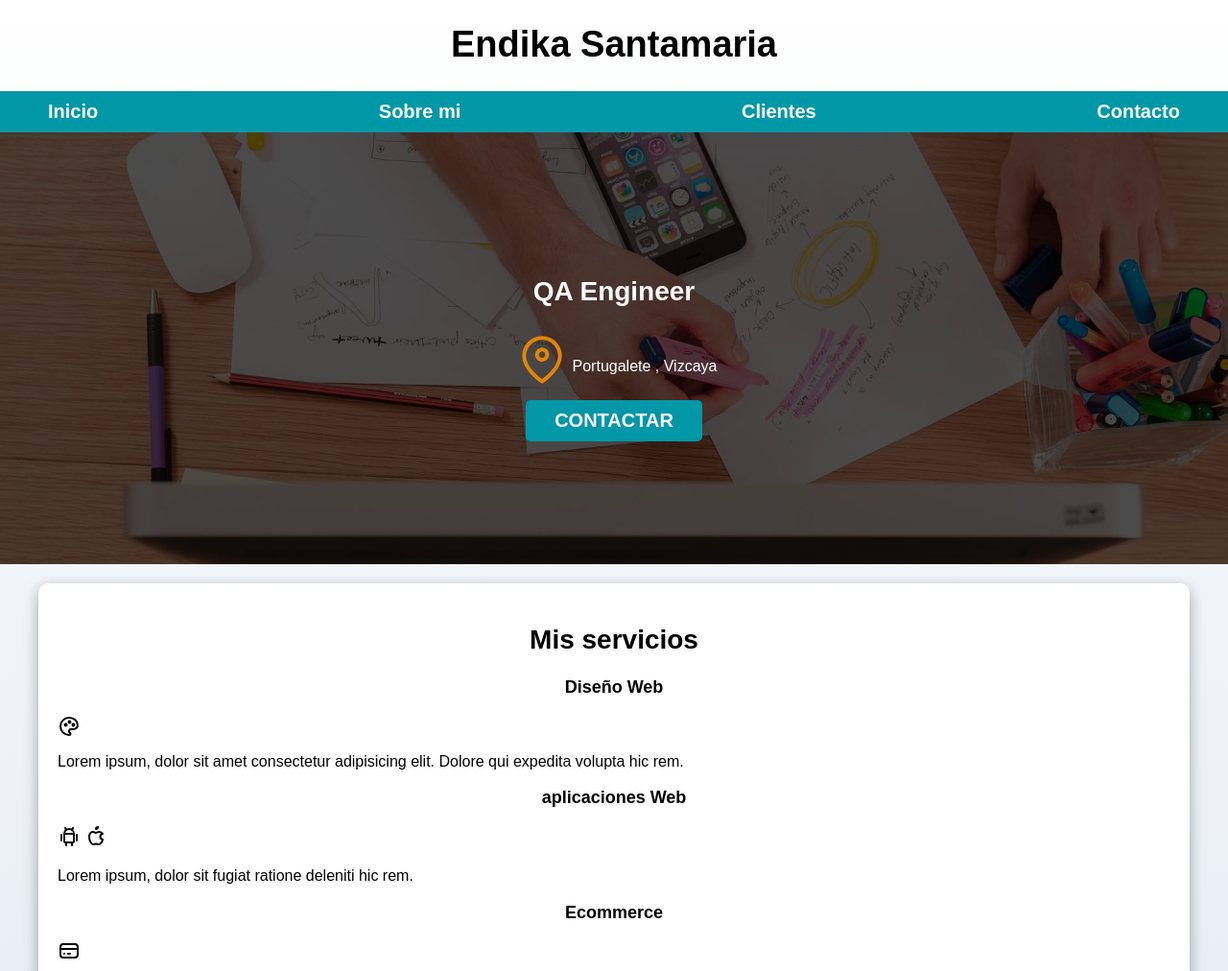
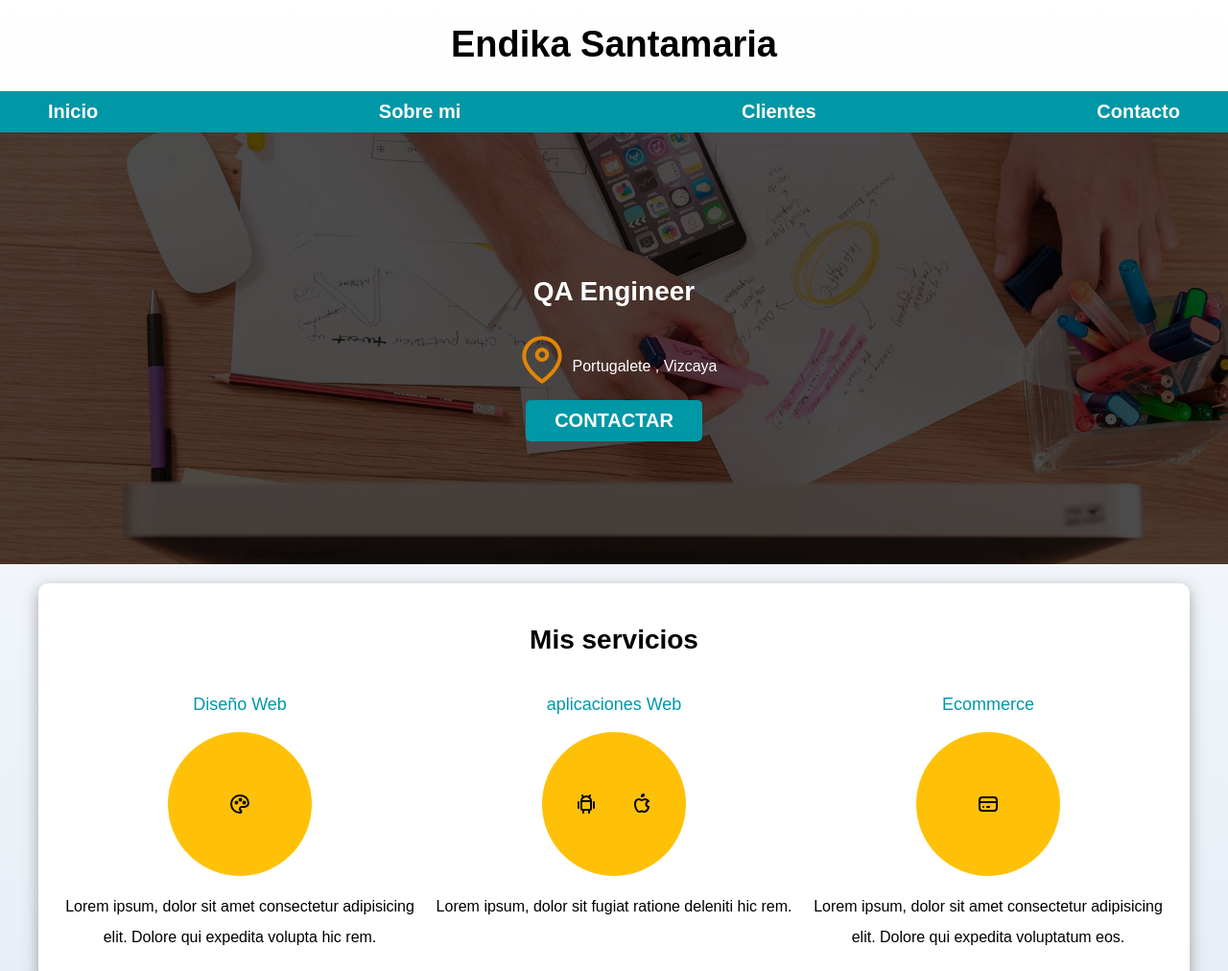
Before and after one commit to Akradeveloper/Portfolio, a plain HTML site: page index.html in a window 1280 px wide. Shown: the top 1012 px of the page at 96% size. Drawn offline with Linux system fonts and the light colour scheme.

Commit message:
services terminado

```diff
--- a/index.html
+++ b/index.html
@@ -1,15 +1,15 @@
 <html lang="en">
   <head>
-    <meta charset="UTF-8">
-    <meta http-equiv="X-UA-Compatible" content="IE=edge">
-    <meta name="viewport" content="width=device-width, initial-scale=1.0">
+    <meta charset="UTF-8" />
+    <meta http-equiv="X-UA-Compatible" content="IE=edge" />
+    <meta name="viewport" content="width=device-width, initial-scale=1.0" />
     <title>Diseñador Freelancer</title>
-    <link rel="preload" href="styles/normalize.css" as="style" >
-    <link rel="stylesheet" href="styles/normalize.css">
-    <link rel="preload" href="styles/index.css" as="style" >
-    <link rel="stylesheet" href="styles/index.css">
-
+    <link rel="preload" href="styles/normalize.css" as="style" />
+    <link rel="stylesheet" href="styles/normalize.css" />
+    <link rel="preload" href="styles/index.css" as="style" />
+    <link rel="stylesheet" href="styles/index.css" />
   </head>
+  <body>
     <header>
       <h1 class="titulo">Endika Santamaria</h1>
     </header>
@@ -23,14 +23,29 @@
     </div>
     <section class="hero">
       <div class="hero-container">
-            <h2 class="titulo">QA Engineer    </h2>
+        <h2 class="titulo">QA Engineer</h2>
         <div class="location">
-                <svg width="64px" height="64px" viewBox="0 0 24.00 24.00" fill="none" xmlns="http://www.w3.org/2000/svg" stroke="#e18505"
-                stroke-width="0.00024000000000000003" transform="rotate(0)">
-              <g id="SVGRepo_bgCarrier" stroke-width="0"></g><g id="SVGRepo_tracerCarrier"
-               stroke-linecap="round" stroke-linejoin="round" stroke="#CCCCCC"
-               stroke-width="0.048"></g><g id="SVGRepo_iconCarrier">
-               <path d="M12 21.25C11.853 21.2514 11.7093 21.2059 11.59 21.12C11.29
+          <svg
+            width="64px"
+            height="64px"
+            viewBox="0 0 24.00 24.00"
+            fill="none"
+            xmlns="http://www.w3.org/2000/svg"
+            stroke="#e18505"
+            stroke-width="0.00024000000000000003"
+            transform="rotate(0)"
+          >
+            <g id="SVGRepo_bgCarrier" stroke-width="0"></g>
+            <g
+              id="SVGRepo_tracerCarrier"
+              stroke-linecap="round"
+              stroke-linejoin="round"
+              stroke="#CCCCCC"
+              stroke-width="0.048"
+            ></g>
+            <g id="SVGRepo_iconCarrier">
+              <path
+                d="M12 21.25C11.853 21.2514 11.7093 21.2059 11.59 21.12C11.29
                20.93 4.25 16.2 4.25 10.45C4.25 8.39452 5.06652 6.42328 6.51992
                4.96987C7.97333 3.51647 9.94457 2.69995 12 2.69995C14.0554
                 2.69995 16.0267 3.51647 17.4801 4.96987C18.9335 6.42328 19.75
@@ -39,9 +54,11 @@
                 7.59238 6.05699C6.42056 7.21943 5.75794 8.79939 5.75 10.45C5.75
                  14.66 10.54 18.51 12 19.58C13.46 18.51 18.25 14.66 18.25 10.45C18.2421
                 8.79939 17.5794 7.21943 16.4076 6.05699C15.2358 4.89454 13.6506 4.24463
-                12 4.24995Z" fill="#e18505">
-              </path>
-              <path d="M12 12.75C11.4561 12.75 10.9244 12.5887 10.4722 12.2865C10.0199 11.9844
+                12 4.24995Z"
+                fill="#e18505"
+              ></path>
+              <path
+                d="M12 12.75C11.4561 12.75 10.9244 12.5887 10.4722 12.2865C10.0199 11.9844
               9.66747 11.5549 9.45933 11.0524C9.25119 10.5499 9.19673 9.99695 9.30284 9.4635C9.40895
               8.93006 9.67086 8.44005 10.0555 8.05546C10.4401 7.67086 10.9301 7.40895 11.4635 7.30284C11.997
               7.19673 12.5499 7.25119 13.0524 7.45933C13.5549 7.66747 13.9844 8.01995 14.2865 8.47218C14.5887
@@ -50,8 +67,9 @@
               9.29324 10.8452 9.52165C10.7505 9.75005 10.7258 10.0014 10.774 10.2439C10.8223 10.4863 10.9413 10.7091
               11.1161 10.8839C11.2909 11.0587 11.5137 11.1778 11.7561 11.226C11.9986 11.2742 12.2499 11.2495 12.4784
               11.1549C12.7068 11.0602 12.902 10.9 13.0393 10.6945C13.1767 10.4889 13.25 10.2472 13.25 10C13.25
-              9.66848 13.1183 9.35054 12.8839 9.11612C12.6495 8.8817 12.3315 8.75 12 8.75Z" fill="#e18505">
-              </path>
+              9.66848 13.1183 9.35054 12.8839 9.11612C12.6495 8.8817 12.3315 8.75 12 8.75Z"
+                fill="#e18505"
+              ></path>
             </g>
           </svg>
           <p>Portugalete , Vizcaya</p>
@@ -62,56 +80,113 @@
     </section>
     <main class="container shadow">
       <h2>Mis servicios</h2>
-        <section>
+      <div class="services">
+        <section class="service">
           <h3>Diseño Web</h3>
-            <svg xmlns="http://www.w3.org/2000/svg" class="icon icon-tabler icon-tabler-palette" width="24" height="24" viewBox="0 0 24 24" stroke-width="2" stroke="currentColor" fill="none" stroke-linecap="round" stroke-linejoin="round">
+          <div class="icon-service">
+            <svg
+              xmlns="http://www.w3.org/2000/svg"
+              class="icon icon-tabler icon-tabler-palette"
+              width="24"
+              height="24"
+              viewBox="0 0 24 24"
+              stroke-width="2"
+              stroke="currentColor"
+              fill="none"
+              stroke-linecap="round"
+              stroke-linejoin="round"
+            >
               <path stroke="none" d="M0 0h24v24H0z" fill="none"></path>
-                <path d="M12 21a9 9 0 0 1 0 -18c4.97 0 9 3.582 9 8c0 1.06 -.474 2.078 -1.318 2.828c-.844 .75 -1.989 1.172 -3.182 1.172h-2.5a2 2 0 0 0 -1 3.75a1.3 1.3 0 0 1 -1 2.25"></path>
+              <path
+                d="M12 21a9 9 0 0 1 0 -18c4.97 0 9 3.582 9 8c0 1.06 -.474 2.078 -1.318 2.828c-.844 .75 -1.989 1.172 -3.182 1.172h-2.5a2 2 0 0 0 -1 3.75a1.3 1.3 0 0 1 -1 2.25"
+              ></path>
               <path d="M8.5 10.5m-1 0a1 1 0 1 0 2 0a1 1 0 1 0 -2 0"></path>
               <path d="M12.5 7.5m-1 0a1 1 0 1 0 2 0a1 1 0 1 0 -2 0"></path>
               <path d="M16.5 10.5m-1 0a1 1 0 1 0 2 0a1 1 0 1 0 -2 0"></path>
             </svg>
-            <p>Lorem ipsum, dolor sit amet consectetur adipisicing elit.
-                 Dolore qui expedita volupta hic rem.
+          </div>
+          <p>
+            Lorem ipsum, dolor sit amet consectetur adipisicing elit. Dolore qui
+            expedita volupta hic rem.
           </p>
         </section>
-        <section>
+        <section class="service">
           <h3>aplicaciones Web</h3>
-            <svg xmlns="http://www.w3.org/2000/svg" class="icon icon-tabler icon-tabler-brand-android" width="24" height="24" viewBox="0 0 24 24" stroke-width="2" stroke="currentColor" fill="none" stroke-linecap="round" stroke-linejoin="round">
+          <div class="icon-service">
+            <svg
+              xmlns="http://www.w3.org/2000/svg"
+              class="icon icon-tabler icon-tabler-brand-android"
+              width="24"
+              height="24"
+              viewBox="0 0 24 24"
+              stroke-width="2"
+              stroke="currentColor"
+              fill="none"
+              stroke-linecap="round"
+              stroke-linejoin="round"
+            >
               <path stroke="none" d="M0 0h24v24H0z" fill="none"></path>
               <path d="M4 10l0 6"></path>
               <path d="M20 10l0 6"></path>
-                <path d="M7 9h10v8a1 1 0 0 1 -1 1h-8a1 1 0 0 1 -1 -1v-8a5 5 0 0 1 10 0"></path>
+              <path
+                d="M7 9h10v8a1 1 0 0 1 -1 1h-8a1 1 0 0 1 -1 -1v-8a5 5 0 0 1 10 0"
+              ></path>
               <path d="M8 3l1 2"></path>
               <path d="M16 3l-1 2"></path>
               <path d="M9 18l0 3"></path>
               <path d="M15 18l0 3"></path>
             </svg>
-
-            <svg xmlns="http://www.w3.org/2000/svg" class="icon icon-tabler icon-tabler-brand-apple" width="24" height="24" viewBox="0 0 24 24" stroke-width="2" stroke="currentColor" fill="none" stroke-linecap="round" stroke-linejoin="round">
+            <svg
+              xmlns="http://www.w3.org/2000/svg"
+              class="icon icon-tabler icon-tabler-brand-apple"
+              width="24"
+              height="24"
+              viewBox="0 0 24 24"
+              stroke-width="2"
+              stroke="currentColor"
+              fill="none"
+              stroke-linecap="round"
+              stroke-linejoin="round"
+            >
               <path stroke="none" d="M0 0h24v24H0z" fill="none"></path>
-                <path d="M9 7c-3 0 -4 3 -4 5.5c0 3 2 7.5 4 7.5c1.088 -.046 1.679 -.5 3 -.5c1.312 0 1.5 .5 3 .5s4 -3 4 -5c-.028 -.01 -2.472 -.403 -2.5 -3c-.019 -2.17 2.416 -2.954 2.5 -3c-1.023 -1.492 -2.951 -1.963 -3.5 -2c-1.433 -.111 -2.83 1 -3.5 1c-.68 0 -1.9 -1 -3 -1z"></path>
+              <path
+                d="M9 7c-3 0 -4 3 -4 5.5c0 3 2 7.5 4 7.5c1.088 -.046 1.679 -.5 3 -.5c1.312 0 1.5 .5 3 .5s4 -3 4 -5c-.028 -.01 -2.472 -.403 -2.5 -3c-.019 -2.17 2.416 -2.954 2.5 -3c-1.023 -1.492 -2.951 -1.963 -3.5 -2c-1.433 -.111 -2.83 1 -3.5 1c-.68 0 -1.9 -1 -3 -1z"
+              ></path>
               <path d="M12 4a2 2 0 0 0 2 -2a2 2 0 0 0 -2 2"></path>
             </svg>
-
-        <p>
-            Lorem ipsum, dolor sit fugiat ratione deleniti hic rem.
-        </p>
+          </div>
+          <p>Lorem ipsum, dolor sit fugiat ratione deleniti hic rem.</p>
         </section>
-        <section>
+        <section class="service">
           <h3>Ecommerce</h3>
-            <svg xmlns="http://www.w3.org/2000/svg" class="icon icon-tabler icon-tabler-credit-card" width="24" height="24" viewBox="0 0 24 24" stroke-width="2" stroke="currentColor" fill="none" stroke-linecap="round" stroke-linejoin="round">
+          <div class="icon-service">
+            <svg
+              xmlns="http://www.w3.org/2000/svg"
+              class="icon icon-tabler icon-tabler-credit-card"
+              width="24"
+              height="24"
+              viewBox="0 0 24 24"
+              stroke-width="2"
+              stroke="currentColor"
+              fill="none"
+              stroke-linecap="round"
+              stroke-linejoin="round"
+            >
               <path stroke="none" d="M0 0h24v24H0z" fill="none"></path>
-                <path d="M3 5m0 3a3 3 0 0 1 3 -3h12a3 3 0 0 1 3 3v8a3 3 0 0 1 -3 3h-12a3 3 0 0 1 -3 -3z"></path>
+              <path
+                d="M3 5m0 3a3 3 0 0 1 3 -3h12a3 3 0 0 1 3 3v8a3 3 0 0 1 -3 3h-12a3 3 0 0 1 -3 -3z"
+              ></path>
               <path d="M3 10l18 0"></path>
               <path d="M7 15l.01 0"></path>
               <path d="M11 15l2 0"></path>
             </svg>
+          </div>
           <p>
-            Lorem ipsum, dolor sit amet consectetur adipisicing elit.
-            Dolore qui expedita voluptatum eos.
+            Lorem ipsum, dolor sit amet consectetur adipisicing elit. Dolore qui
+            expedita voluptatum eos.
           </p>
         </section>
+      </div>
     </main>
     <section>
       <h2>Contacto</h2>
@@ -120,24 +195,23 @@
           <legend>Contactanos desde aquí</legend>
           <div>
             <label>Nombre</label>
-                    <input type="text" placeholder="Nombre">
+            <input type="text" placeholder="Nombre" />
           </div>
           <div>
             <label>Teléfono</label>
-                    <input type="tel" placeholder="Telefono">
+            <input type="tel" placeholder="Telefono" />
           </div>
           <div>
             <label>Email</label>
-                    <input type="email" placeholder="Email">
+            <input type="email" placeholder="Email" />
           </div>
           <div>
             <label>Mensaje</label>
             <textarea></textarea>
           </div>
           <div>
-                    <input type="submit" value="Enviar">
+            <input type="submit" value="Enviar" />
           </div>
-
         </fieldset>
       </form>
     </section>
--- a/styles/index.css
+++ b/styles/index.css
@@ -1,56 +1,63 @@
-:root{
+:root {
   --blanco: white;
   --oscuro: black;
-    --primario: #FFC107;
-    --secundario: #0097A7;
+  --primario: #ffc107;
+  --secundario: #0097a7;
   --gris: grey;
-    --grisClaro:#DFE9F3;
+  --grisClaro: #dfe9f3;
 }
-html{
+html {
   font-size: 62.5%;
   box-sizing: border-box;
 }
 
-*,*:before,*:after{
+*,
+*:before,
+*:after {
   box-sizing: inherit;
 }
 
-body{
+body {
   font-size: 16px;
-    font-family: 'krub', sans-serif;
-    background-image: linear-gradient(to top,var(--grisClaro) 0%, var(--blanco) 100%);
+  font-family: "krub", sans-serif;
+  background-image: linear-gradient(
+    to top,
+    var(--grisClaro) 0%,
+    var(--blanco) 100%
+  );
 }
-h1{
-    font-size: 3.8rem ;
+h1 {
+  font-size: 3.8rem;
 }
 
-h2{
-    font-size: 2.8rem ;
+h2 {
+  font-size: 2.8rem;
 }
 
-h3{
-    font-size: 1.8rem ;
+h3 {
+  font-size: 1.8rem;
 }
 
-h1,h2,h3{
+h1,
+h2,
+h3 {
   text-align: center;
 }
 
-.container{
+.container {
   margin: 0 auto;
   max-width: 120rem;
-
 }
-.nav-bg{
+.nav-bg {
   background-color: var(--secundario);
 }
 
-.mainNav{
+.mainNav {
   display: flex;
   flex-direction: column;
 }
 
-.mainNav a{
+.mainNav a {
   display: block;
   text-align: center;
   color: var(--blanco);
@@ -58,33 +65,31 @@ h1,h2,h3{
   font-size: 2rem;
   font-weight: 700;
   padding: 1rem;
-
 }
 
-.mainNav a:hover{
+.mainNav a:hover {
   background-color: var(--primario);
   color: var(--oscuro);
 }
 
-
 @media (min-width: 768px) {
-    .mainNav{
+  .mainNav {
     flex-direction: row;
     justify-content: space-between;
   }
 }
 
 .hero {
-    background-image: url('/img/hero.jpg');
+  background-image: url("/img/hero.jpg");
   background-repeat: no-repeat;
   background-size: cover;
   height: 450px;
   position: relative;
   margin-bottom: 2rem;
 }
-.hero-container{
+.hero-container {
   position: absolute;
-    background-color: rgba(0, 0, 0,.7);
+  background-color: rgba(0, 0, 0, 0.7);
   width: 100%;
   height: 100%;
 
@@ -95,16 +100,16 @@ h1,h2,h3{
 }
 
 .hero-container h2,
-.hero-container p{
+.hero-container p {
   color: var(--blanco);
 }
 
-.location{
+.location {
   display: flex;
-    align-items:flex-end;
+  align-items: flex-end;
 }
 
-.button-contact{
+.button-contact {
   background-color: var(--secundario);
   color: var(--blanco);
   padding: 1rem 3rem;
@@ -113,22 +118,54 @@ h1,h2,h3{
   text-decoration: none;
   text-transform: uppercase;
   font-weight: 700; /*Bold*/
-    border-radius: .5rem; /*redondear*/
+  border-radius: 0.5rem; /*redondear*/
   width: 90%;
   text-align: center;
 }
 
-.shadow{
-    -webkit-box-shadow: 0px 5px 15px 0px rgba(92,92,92,0.54);
-    -moz-box-shadow: 0px 5px 15px 0px rgba(92,92,92,0.54);
-    box-shadow: 0px 5px 15px 0px rgba(92,92,92,0.54);
+.shadow {
+  -webkit-box-shadow: 0px 5px 15px 0px rgba(92, 92, 92, 0.54);
+  -moz-box-shadow: 0px 5px 15px 0px rgba(92, 92, 92, 0.54);
+  box-shadow: 0px 5px 15px 0px rgba(92, 92, 92, 0.54);
   background-color: var(--blanco);
   padding: 2rem;
   border-radius: 1rem;
 }
 
-@media (min-width: 768px){
-    .button-contact{
+@media (min-width: 768px) {
+  .button-contact {
     width: auto;
   }
 }
+
+.services {
+  display: grid;
+  grid-template-columns: 1fr 1fr 1fr;
+  column-gap: 1rem;
+}
+
+.service {
+  display: flex;
+  flex-direction: column;
+  align-items: center;
+}
+
+.service h3 {
+  color: var(--secundario);
+  font-weight: normal;
+}
+
+.service p {
+  line-height: 2;
+  text-align: center;
+}
+
+.service .icon-service {
+  height: 15rem;
+  width: 15rem;
+  background-color: var(--primario);
+  border-radius: 50%;
+  display: flex;
+  justify-content: space-evenly;
+  align-items: center;
+}
```
Lines whose indentation alone changed are shown as unchanged.
